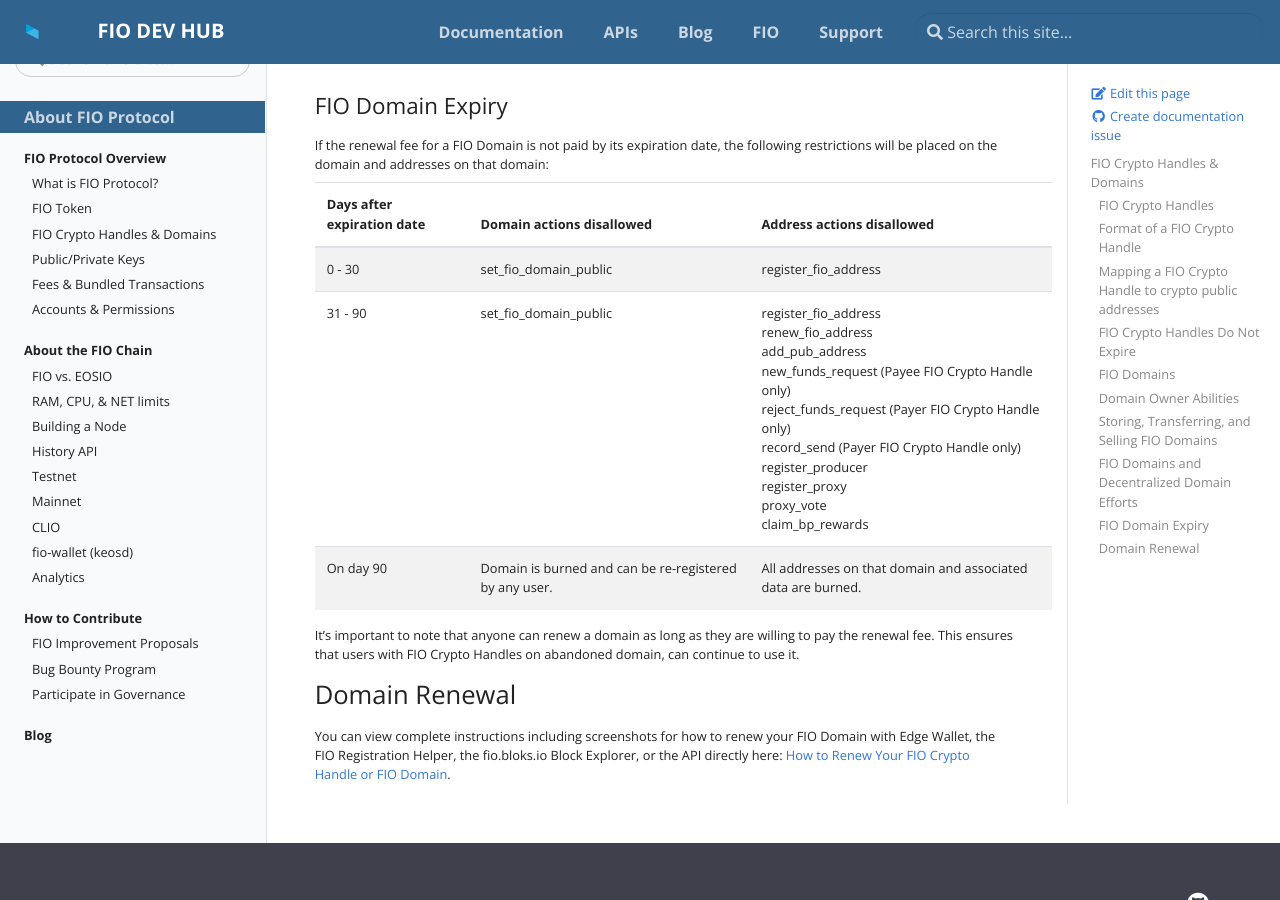
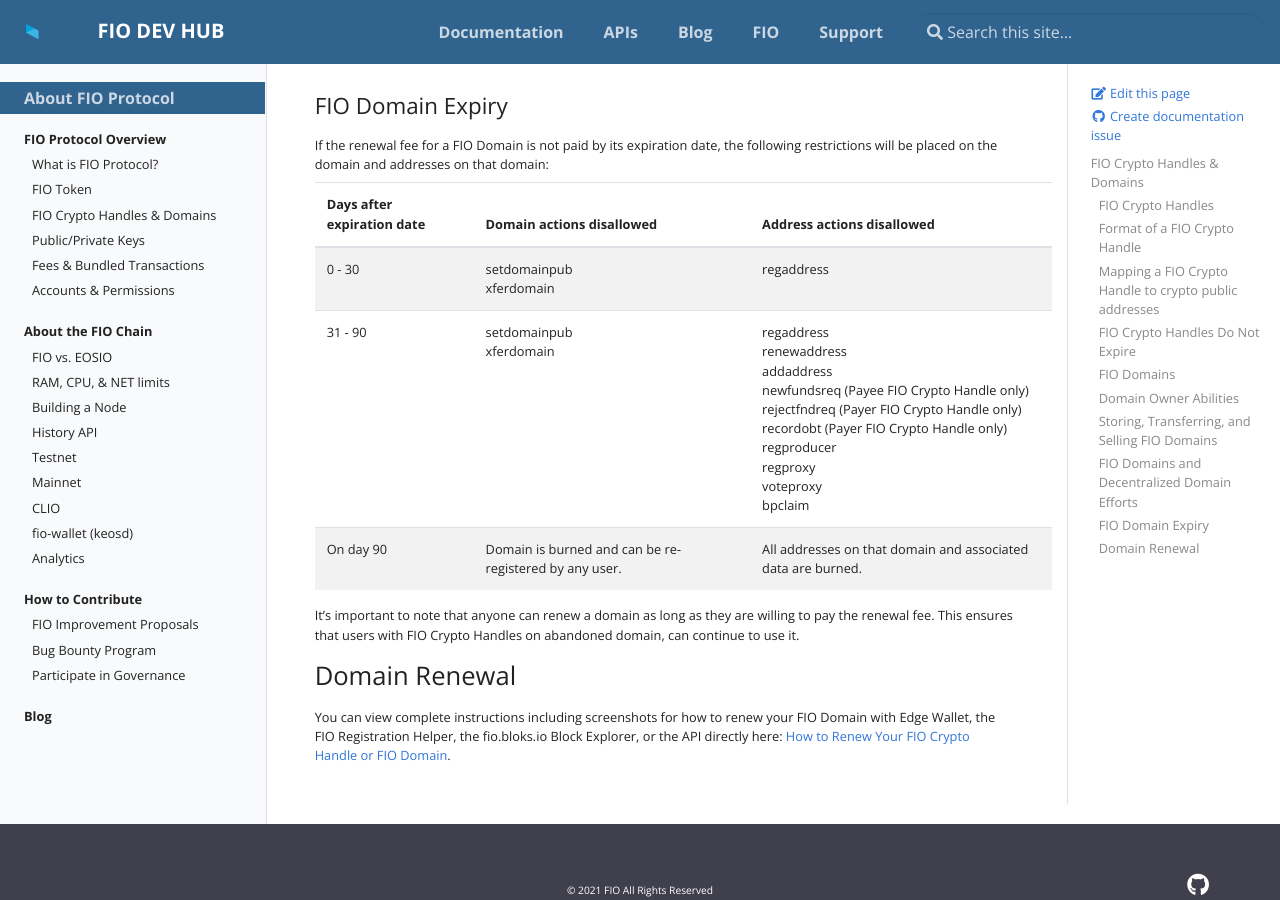
Before and after one commit to fioprotocol/fio-devhub, a Jekyll site: the page built from _docs/fio-protocol/fio-address.md, in a window 1280 px wide and 900 px high, scrolled down 2081 px. Built offline with Jekyll 4.4.1, drawn with Linux system fonts in a browser that asks for light colours.

Commit message:
change to actions

```diff
--- a/_docs/fio-protocol/fio-address.md
+++ b/_docs/fio-protocol/fio-address.md
@@ -81,8 +81,8 @@ If the renewal fee for a FIO Domain is not paid by its expiration date, the foll
 
 |Days after expiration date |Domain actions disallowed |Address actions disallowed |
 |---|---|---|---
-|0 - 30 | set_fio_domain_public | register_fio_address|
-|31 - 90 |set_fio_domain_public |register_fio_address <br> renew_fio_address <br> add_pub_address <br> new_funds_request (Payee FIO Crypto Handle only) <br> reject_funds_request (Payer FIO Crypto Handle only) <br> record_send (Payer FIO Crypto Handle only) <br> register_producer <br> register_proxy <br> proxy_vote <br> claim_bp_rewards |
+|0 - 30 | setdomainpub <br> xferdomain |regaddress|
+|31 - 90 |setdomainpub <br> xferdomain |regaddress <br> renewaddress <br> addaddress <br> newfundsreq (Payee FIO Crypto Handle only) <br> rejectfndreq (Payer FIO Crypto Handle only) <br> recordobt (Payer FIO Crypto Handle only) <br> regproducer <br> regproxy <br> voteproxy <br> bpclaim |
 |On day 90 |Domain is burned and can be re-registered by any user. |All addresses on that domain and associated data are burned. |
 
 It's important to note that anyone can renew a domain as long as they are willing to pay the renewal fee. This ensures that users with FIO Crypto Handles on abandoned domain, can continue to use it.
```
